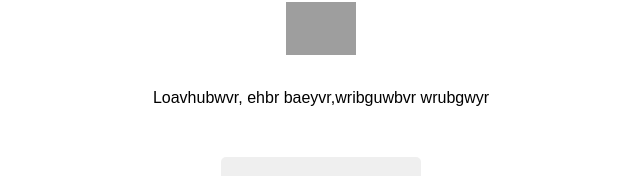
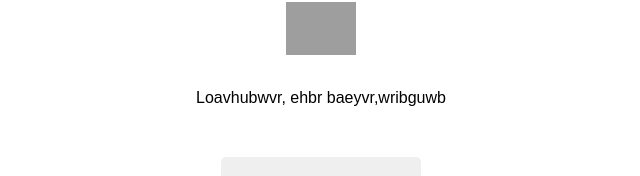
Before and after one commit to abdullayevabduaxad/Shop, a plain HTML site: page index.html in a window 1280 px wide. Shown: the part 153-329 px from the top of the page, without its empty margins (339-979 px from the left). Drawn offline with Linux system fonts and the light colour scheme; grey boxes are pictures that could not be loaded.

Commit message:
Update index.html

```diff
--- a/index.html
+++ b/index.html
@@ -66,7 +66,7 @@
     <div id="main">
         <h1>Online shop</h1>
         <img src="https://cdn-icons-png.flaticon.com/512/3595/3595455.png">
-        <p>Loavhubwvr, ehbr baeyvr,wribguwbvr wrubgwyr</p>
+        <p>Loavhubwvr, ehbr baeyvr,wribguwb</p>
         <button id="buy">Sell</button>
     </div>
     <script src="https://telegram.org/js/telegram-web-app.js"></script>
```
